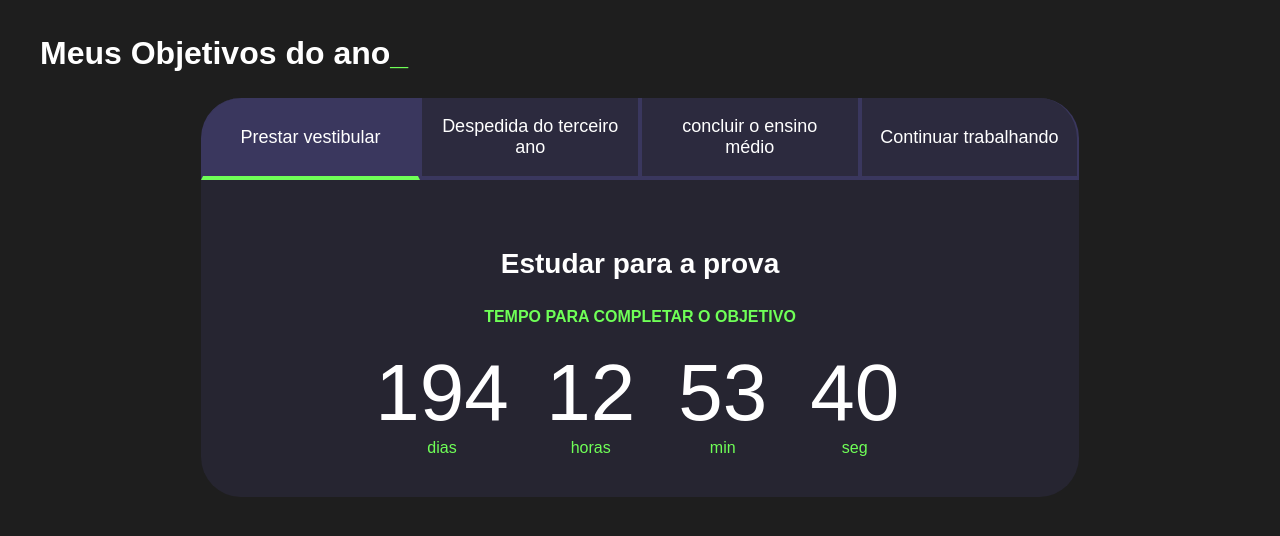
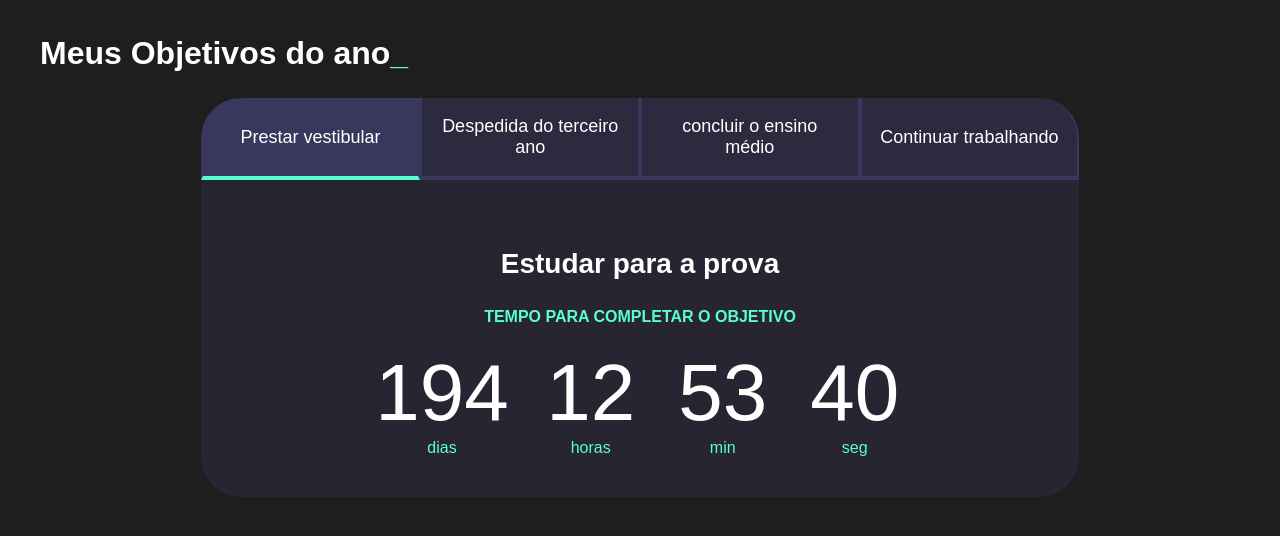
Before and after one commit to eduardaferreir/1-trimestre-24, a plain HTML site: page index.html in a window 1280 px wide. Drawn offline with Linux system fonts and the light colour scheme.

Commit message:
Add files via upload

```diff
--- a/styles.css
+++ b/styles.css
@@ -1,6 +1,6 @@
 :root {
     --cor-de-fundo: #1E1E1E;
-    --verde: #6FFF57;
+    --verde : #57ffcf;
     --branco: #FFFFFF;
     --botao-ativo: #3A375E;
     --botao-inativo: rgba(58, 55, 94, 0.5);
```
